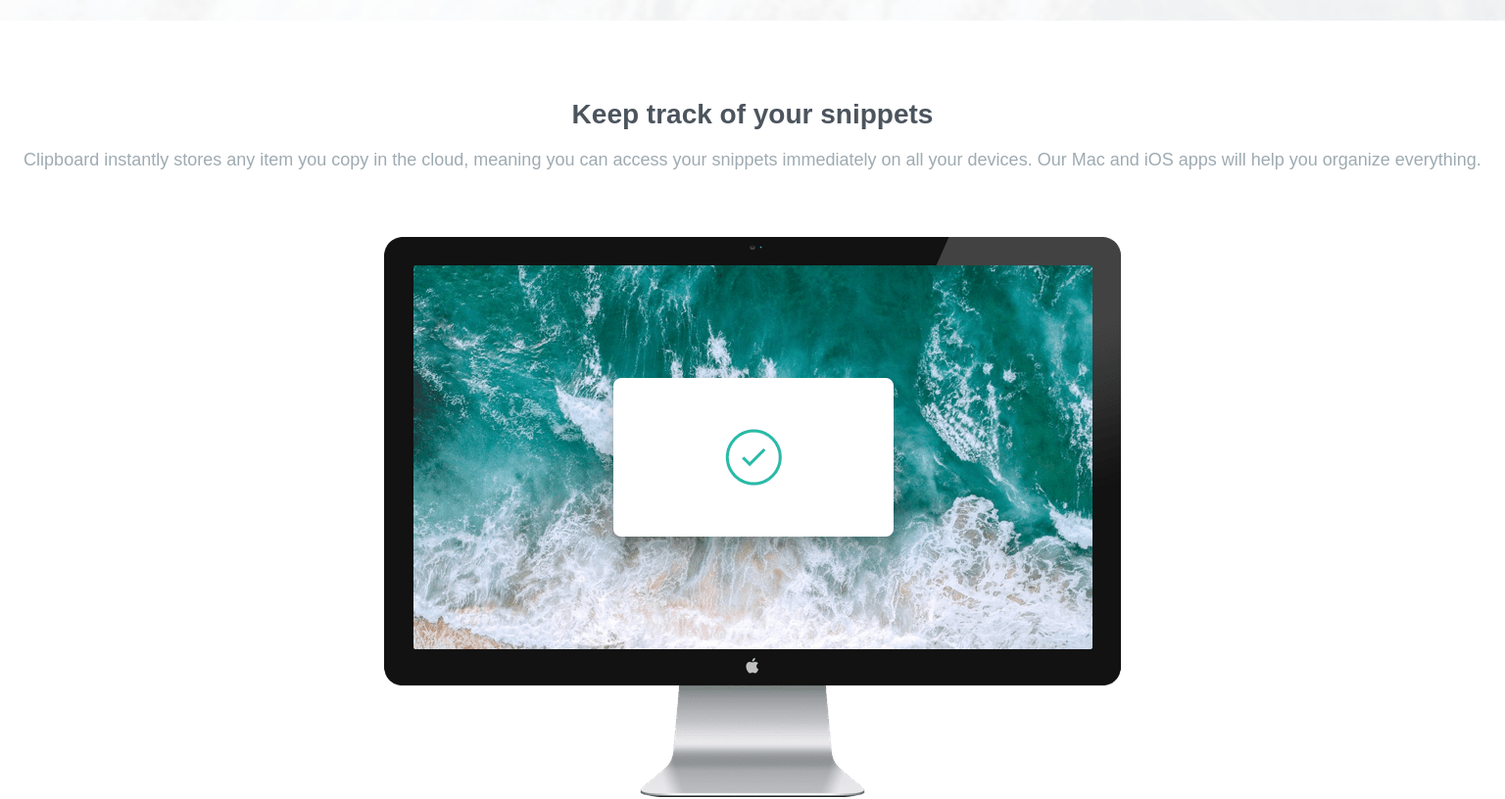
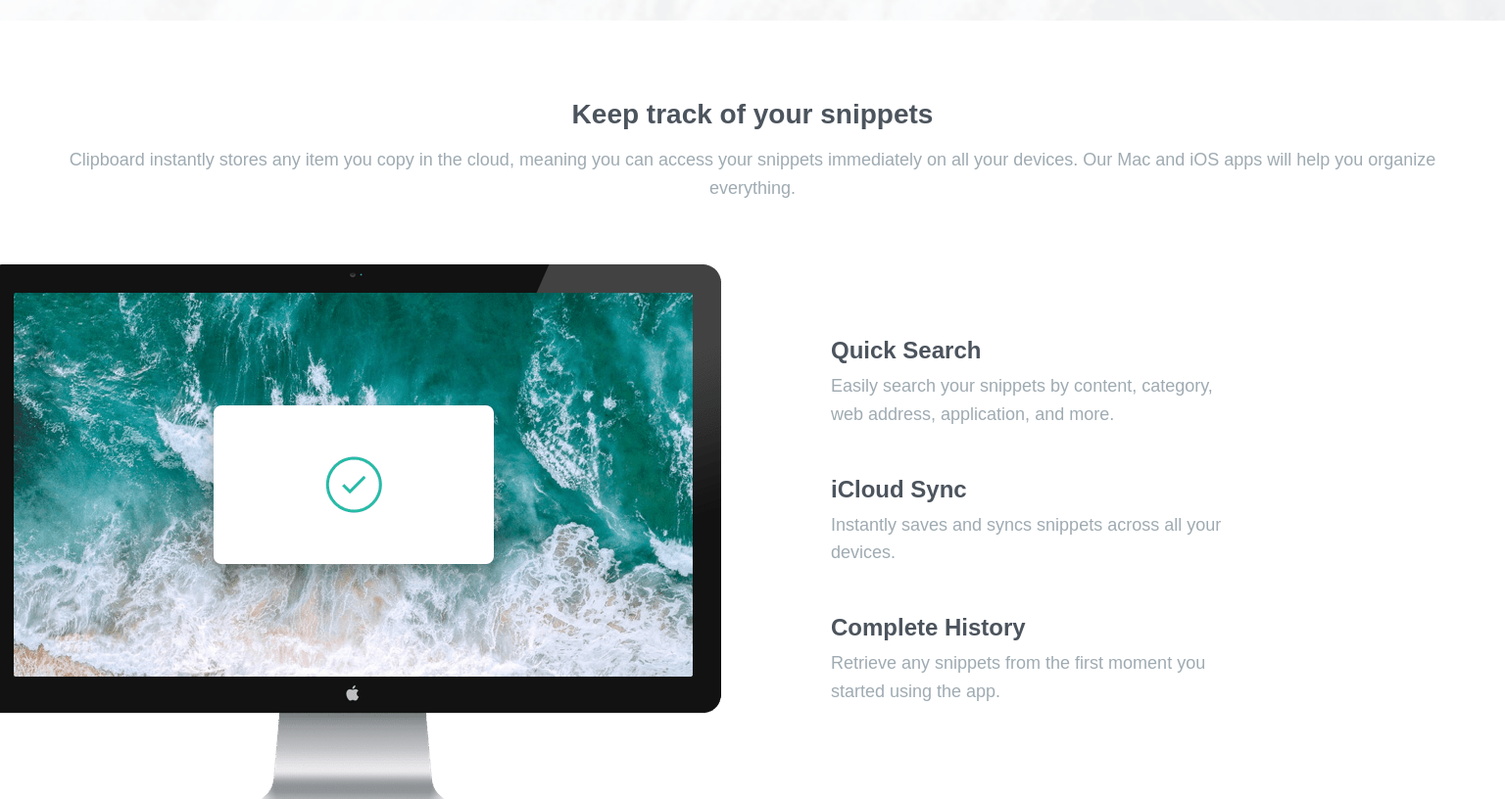
Before and after one commit to claudioalvesmachado/clipboard-landing-page, a plain HTML site: page index.html in a window 1536 px wide. Shown: the part 496-1312 px from the top of the page at 98% size. Drawn offline with nearby package versions, Linux system fonts and the light colour scheme; files that its build step writes are made by us from their sources; a web font is replaced by a local one.

Commit message:
Adjusting the features section for desktop

```diff
--- a/src/scss/layout/features.scss
+++ b/src/scss/layout/features.scss
@@ -20,3 +20,25 @@
         }
     }
 }
+
+@media (min-width: 1400px) {
+
+    .features {
+        max-width: 144rem;
+
+        &-snippets {
+            display: flex;
+            align-items: center;
+            text-align: left;
+
+            &__img {
+                margin-left: -6.4rem;
+            }
+
+            &-content {
+                max-width: 40rem;
+                margin-right: 24rem;
+            }
+        }
+    }
+}
```
